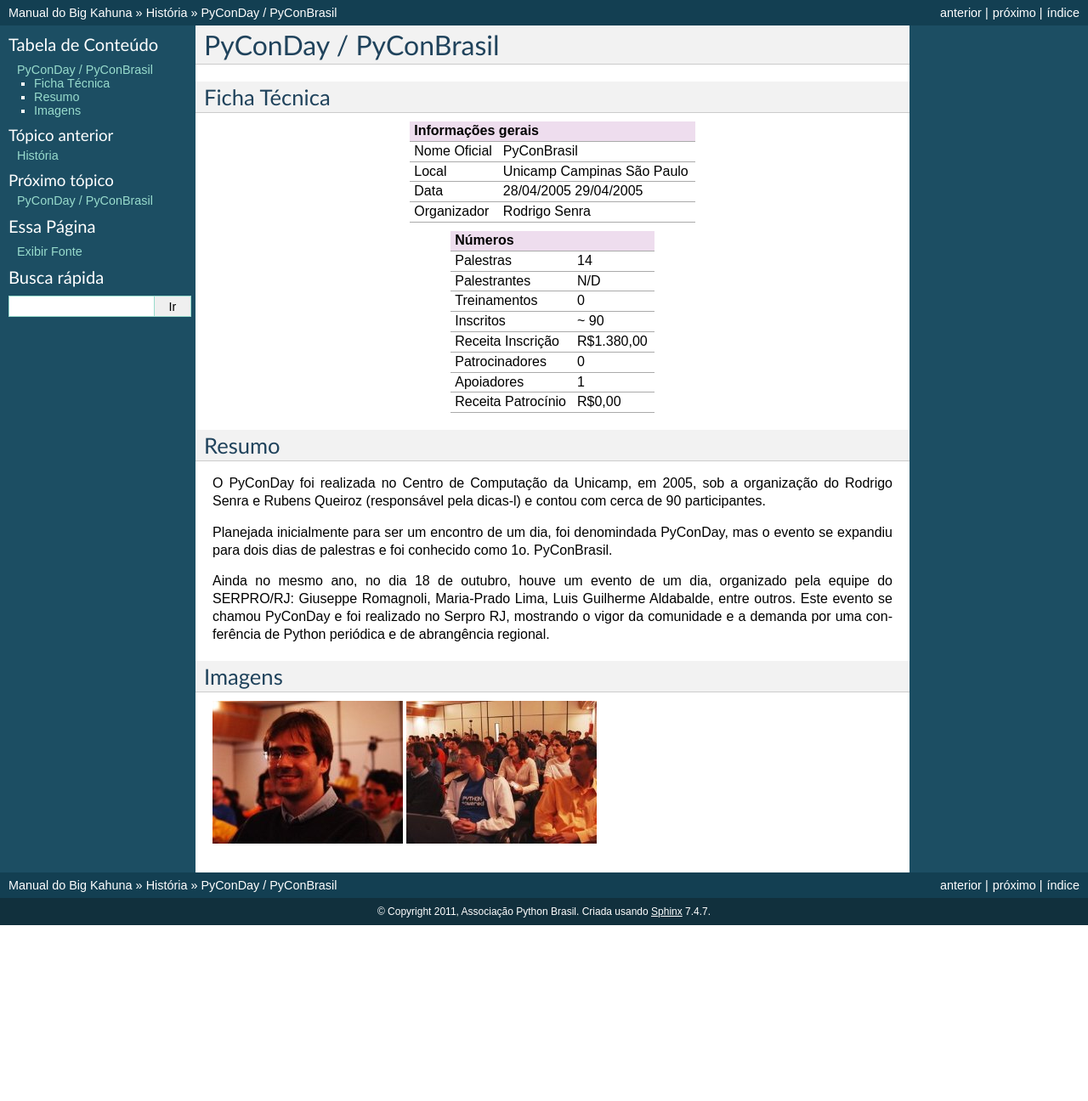
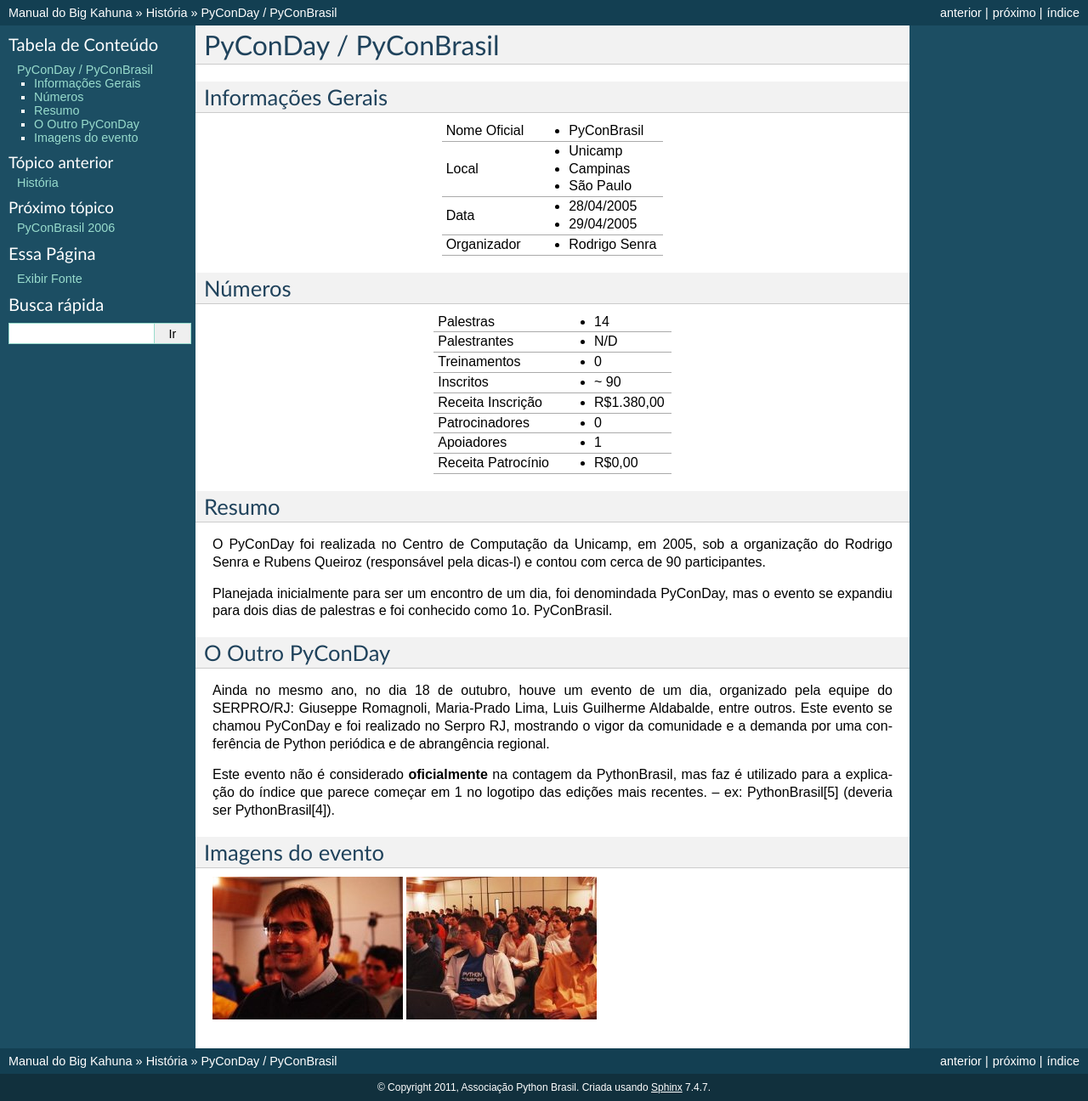
Before and after one commit to pythonbrasil/manual, a Sphinx documentation site: the page built from source/historia/pyconbrasil.txt, in a window 1280 px wide. Shown: the whole page at 85% size. Built offline with Sphinx 7.4.7, drawn with Linux system fonts in a browser that asks for light colours; before the commit the page ends 1089 px from its top, so only the background shows below that.

Commit message:
Add a bit more of ancient history

```diff
--- a/source/historia/index.txt
+++ b/source/historia/index.txt
@@ -7,3 +7,5 @@
 
    pyconbrasil
    pyconbrasil2
+   pyconbrasil3
+   pyconbrasil2008
--- a/source/historia/pyconbrasil.txt
+++ b/source/historia/pyconbrasil.txt
@@ -1,41 +1,42 @@
 PyConDay / PyConBrasil
 ========================
 
-Ficha Técnica
-----------------
-+----------------------------------------------+
-|Informações gerais                            |
-+======================+=======================+
-| Nome Oficial         | PyConBrasil           |
+Informações Gerais
+---------------------
+
 +----------------------+-----------------------+
-| Local                | Unicamp               |
-|                      | Campinas              |
-|                      | São Paulo             |
+| Nome Oficial         | * PyConBrasil         |
 +----------------------+-----------------------+
-| Data                 | 28/04/2005            |
-|                      | 29/04/2005            |
+| Local                | * Unicamp             |
+|                      | * Campinas            |
+|                      | * São Paulo           |
 +----------------------+-----------------------+
-| Organizador          | Rodrigo Senra         |
+| Data                 | * 28/04/2005          |
+|                      | * 29/04/2005          |
++----------------------+-----------------------+
+| Organizador          | * Rodrigo Senra       |
 +----------------------+-----------------------+
 
-+----------------------------------------------+
-|Números                                       |
-+======================+=======================+
-| Palestras            | 14                    |
+
+Números
+---------------------
+
 +----------------------+-----------------------+
-| Palestrantes         | N/D                   |
+| Palestras            | * 14                  |
 +----------------------+-----------------------+
-| Treinamentos         | 0                     |
+| Palestrantes         | * N/D                 |
 +----------------------+-----------------------+
-| Inscritos            | ~ 90                  |
+| Treinamentos         | * 0                   |
 +----------------------+-----------------------+
-| Receita Inscrição    | R$1.380,00            |
+| Inscritos            | * ~ 90                |
 +----------------------+-----------------------+
-| Patrocinadores       | 0                     |
+| Receita Inscrição    | * R$1.380,00          |
 +----------------------+-----------------------+
-| Apoiadores           | 1                     |
+| Patrocinadores       | * 0                   |
 +----------------------+-----------------------+
-| Receita Patrocínio   | R$0,00                |
+| Apoiadores           | * 1                   |
++----------------------+-----------------------+
+| Receita Patrocínio   | * R$0,00              |
 +----------------------+-----------------------+
 
 
@@ -50,14 +51,21 @@
 PyConDay, mas o evento se expandiu para dois dias de palestras e foi conhecido
 como 1o. PyConBrasil.
 
+O Outro PyConDay
+-------------------
+
 Ainda no mesmo ano, no dia 18 de outubro, houve um evento de um dia,
 organizado pela equipe do SERPRO/RJ: Giuseppe Romagnoli, Maria-Prado Lima,
 Luis Guilherme Aldabalde, entre outros. Este evento se chamou PyConDay e foi
 realizado no Serpro RJ, mostrando o vigor da comunidade e a demanda por uma
 conferência de Python periódica e de abrangência regional.
 
-Imagens
----------
+Este evento não é considerado **oficialmente** na contagem da PythonBrasil, mas
+faz é utilizado para a explicação do índice que parece começar em 1 no logotipo
+das edições mais recentes. -- ex: PythonBrasil[5] (deveria ser PythonBrasil[4]).
+
+Imagens do evento
+--------------------
 
 .. image:: ../imagens/senra.jpg
 
--- a/source/introducao.txt
+++ b/source/introducao.txt
@@ -23,6 +23,7 @@
 =====================
 
 Este documento foi criado por Marco André Lopes Mendes, com modificações dos
-membros da diretoria da Associação Python Brasil. O objetivo é auxiliar na
-organização de eventos futuros da Associação Python Brasil, sobretudo das
+membros da diretoria da Associação Python Brasil.
+
+O objetivo é auxiliar na organização de eventos futuros da APyB, sobretudo das
 edições futuras da PythonBrasil.
```
Also changed, not shown: source/historia/pyconbrasil2.txt (+24 -24 lines), source/historia/pyconbrasil2008.txt (added, +102 -0 lines), source/historia/pyconbrasil3.txt (added, +88 -0 lines).
